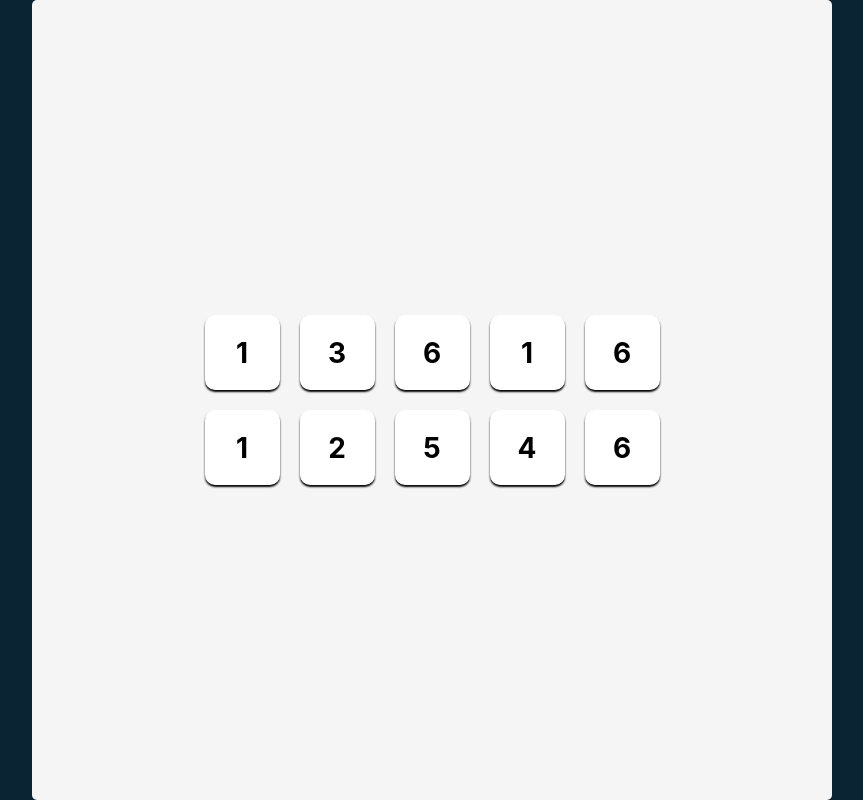
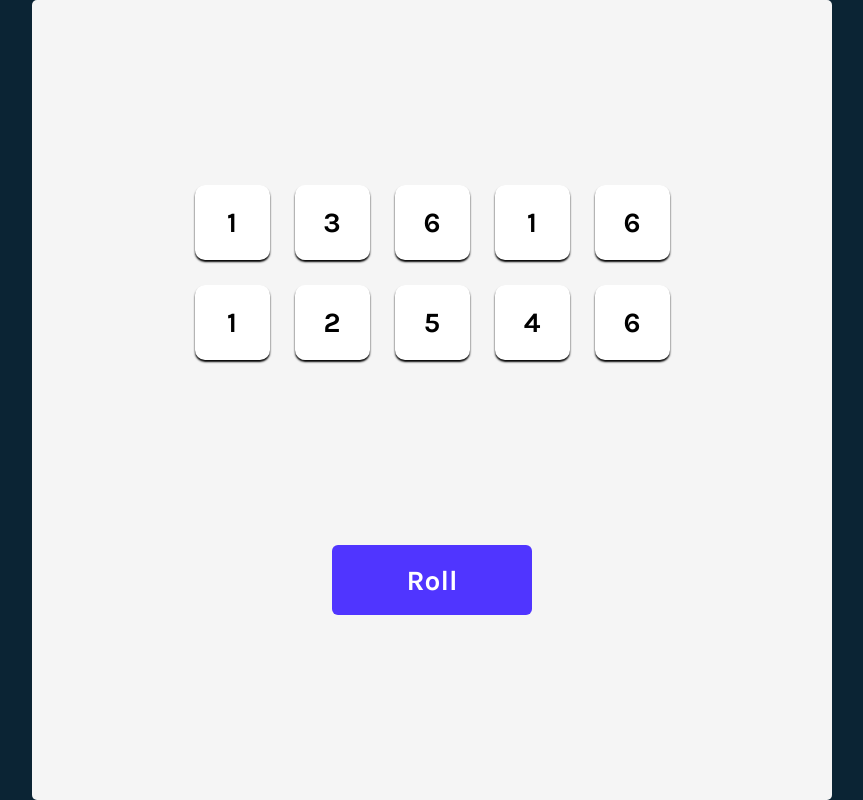
Before and after one commit to loves2run/tenzies_game, a React (Vite) app: page / in a window 1280 px wide. Shown: the whole page, without its empty margins (208-1071 px from the left). Built offline with nearby package versions, Linux system fonts and the light colour scheme.

Commit message:
Updated GenerateAllNewDice() to generate an obj instead of str, implemented button for roll of dice

```diff
--- a/package.json
+++ b/package.json
@@ -10,6 +10,7 @@
     "preview": "vite preview"
   },
   "dependencies": {
+    "nanoid": "^5.1.3",
     "react": "^19.0.0",
     "react-dom": "^19.0.0"
   },
--- a/src/components/App.jsx
+++ b/src/components/App.jsx
@@ -1,4 +1,5 @@
 import { useState } from 'react'
+import { nanoid } from 'nanoid'
 
 import Die from './Die'
 
@@ -7,15 +8,18 @@ export default function App() {
     const [diceArray, setDiceArray] = useState(generatAllNewDice())
 
     function generatAllNewDice() {
-        return new Array(10).fill(0).map(() => Math.ceil(Math.random() *6))
+        return new Array(10).fill(0).map(() => ({
+            value: Math.ceil(Math.random() *6),
+            isHeld: false,
+            id: nanoid()
+        }))
     }
 
-    const dice = diceArray.map(value => <Die value={value} />)
-/*
-* add new button per figma design
-* add event listener to button to generate new array of numbers
-* this should set diceArray state to the new array
-*/
+    const dice = diceArray.map(dieObj => <Die key={dieObj.id} value={dieObj.value} />)
+
+    function rollDice() {
+        setDiceArray(generatAllNewDice())
+    }
 
 
     return(
@@ -24,6 +28,9 @@ export default function App() {
                 <div className="diceContainer">
                     {dice}
                 </div>
+
+                <button id="rollButton" onClick={rollDice}>Roll</button>
+
             </section>
         </main>
     )
--- a/src/index.css
+++ b/src/index.css
@@ -4,7 +4,7 @@
 
 body {
     margin: 0;
-    font-family: Inter, sans-serif;
+    font-family: Karla, sans-serif;
 }
 
 div#root {
@@ -45,14 +45,15 @@ allows me to place content inside teh square appropriately! */
     width: 100%;
     height: 100%;
     display: flex;
-    justify-content: center;
+    flex-direction: column;
+    justify-content: space-evenly;
     align-items: center;
 }
 
 .diceContainer {
     display: grid;
     grid-template: auto auto / repeat(5, 1fr);
-    gap: 20px;
+    gap: 25px;
 }
 
 .diceContainer button {
@@ -64,8 +65,20 @@ allows me to place content inside teh square appropriately! */
     border-radius: 10px;
     border: none;
     background-color: #fff;
-    font-family: Inter, sans-serif;
+}
+
+button {
+    font-family: Karla, sans-serif;
+    font-weight: 700;
     font-size: 1.75rem;
-    font-weight: bold;
     cursor: pointer;
 }
+
+#rollButton {
+    background-color: #5035ff;
+    color: #fff;
+    border: none;
+    border-radius: 6px;
+    width: 200px;
+    height: 70px;
+}
```
Also changed, not shown: 1 other file (tests, documents, lock files or other folders).
